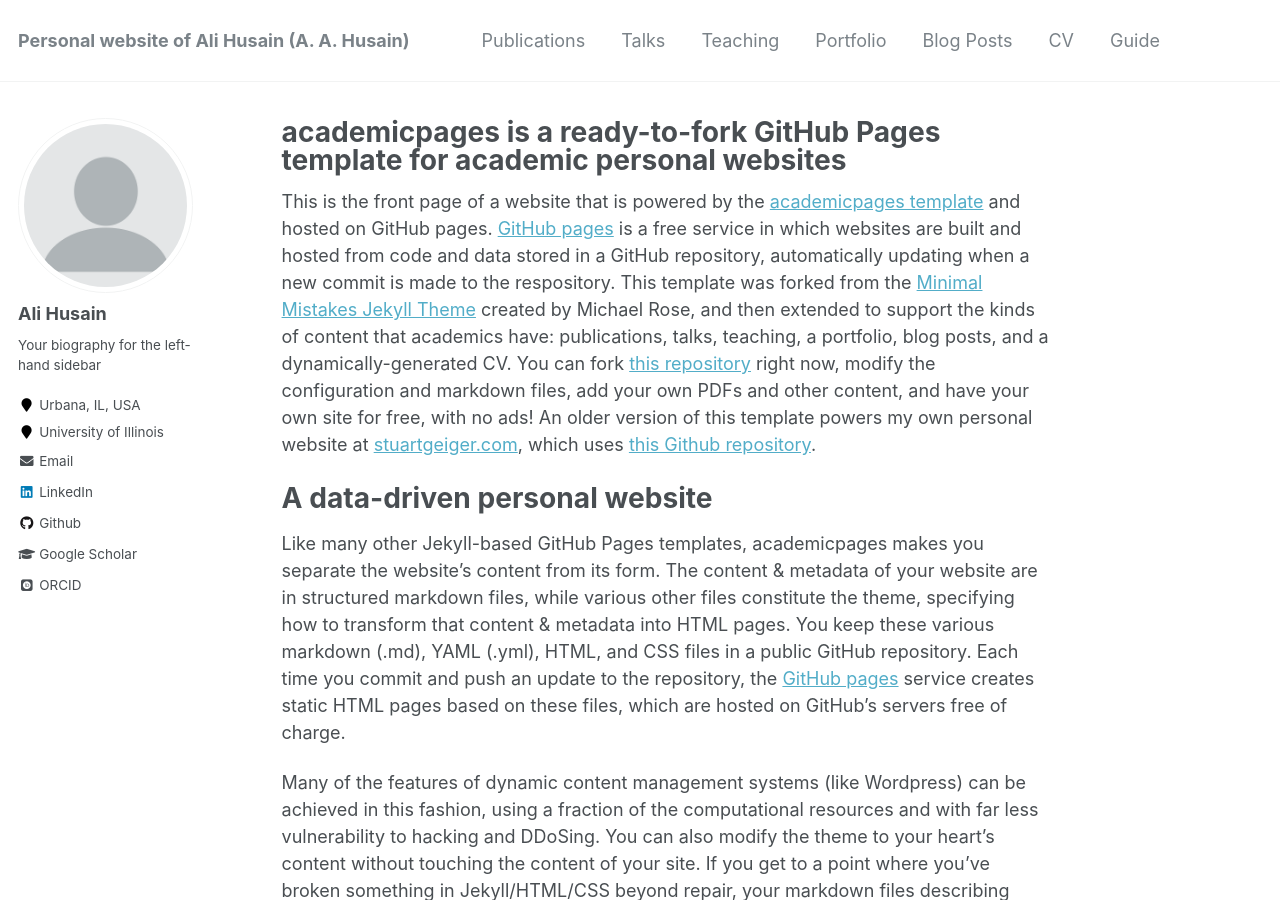
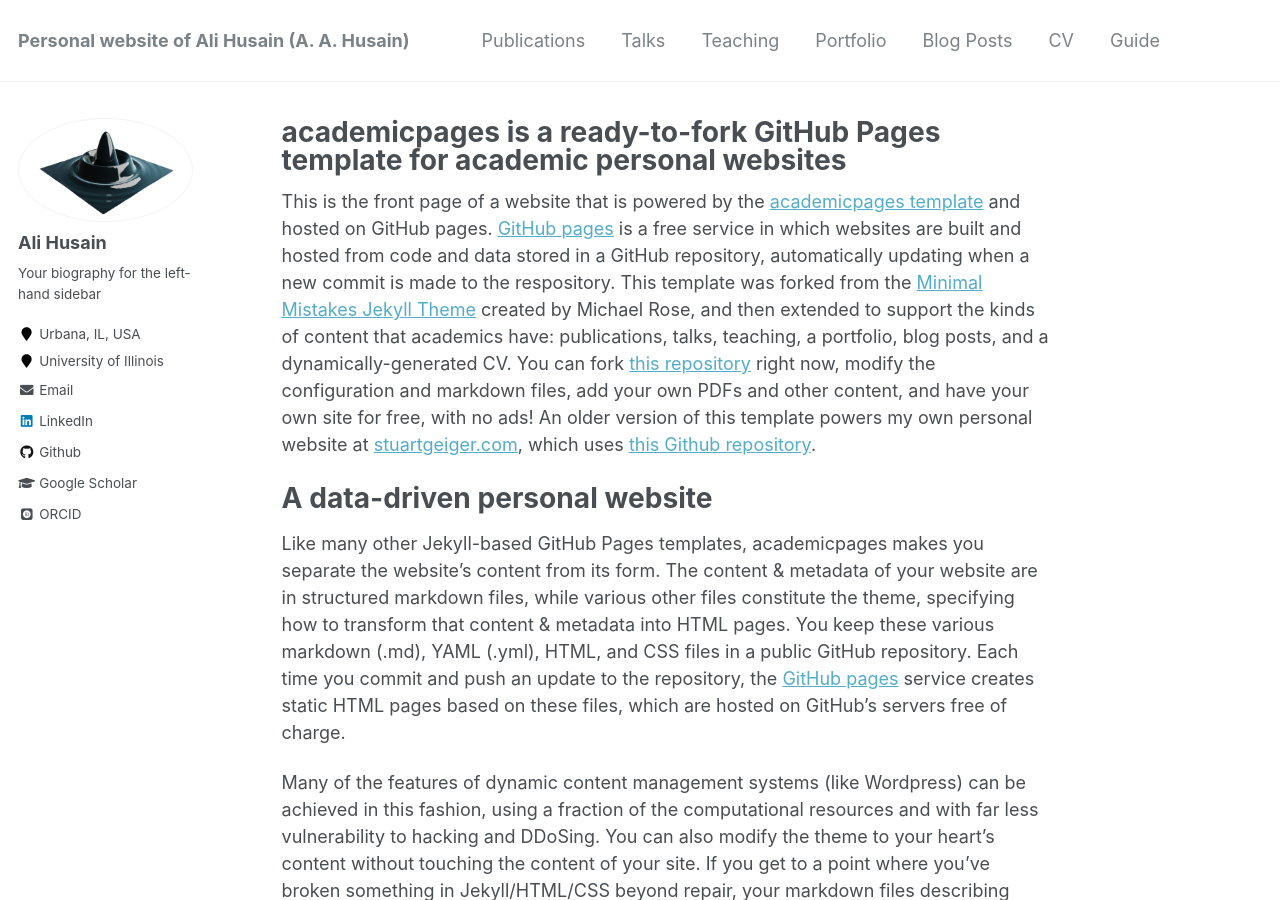
Before and after one commit to ahusain/ahusain.github.io, a Jekyll site: the page built from _pages/about.md, in a window 1280 px wide and 900 px high. Built offline with Jekyll 4.4.1, drawn with Linux system fonts in a browser that asks for light colours; some web fonts are replaced.

Commit message:
Added profile picture
Profile picture

```diff
--- a/_config.yml
+++ b/_config.yml
@@ -81,7 +81,7 @@ analytics:
 # Site Author
 author:
   name             : "Ali Husain"
-  avatar           : "profile.png"
+  avatar           : "density_response.png"
   bio              : "Your biography for the left-hand sidebar"
   location         : "Urbana, IL, USA"
   employer         : "University of Illinois"
```
Also changed, not shown: images/density_response.png (added).
